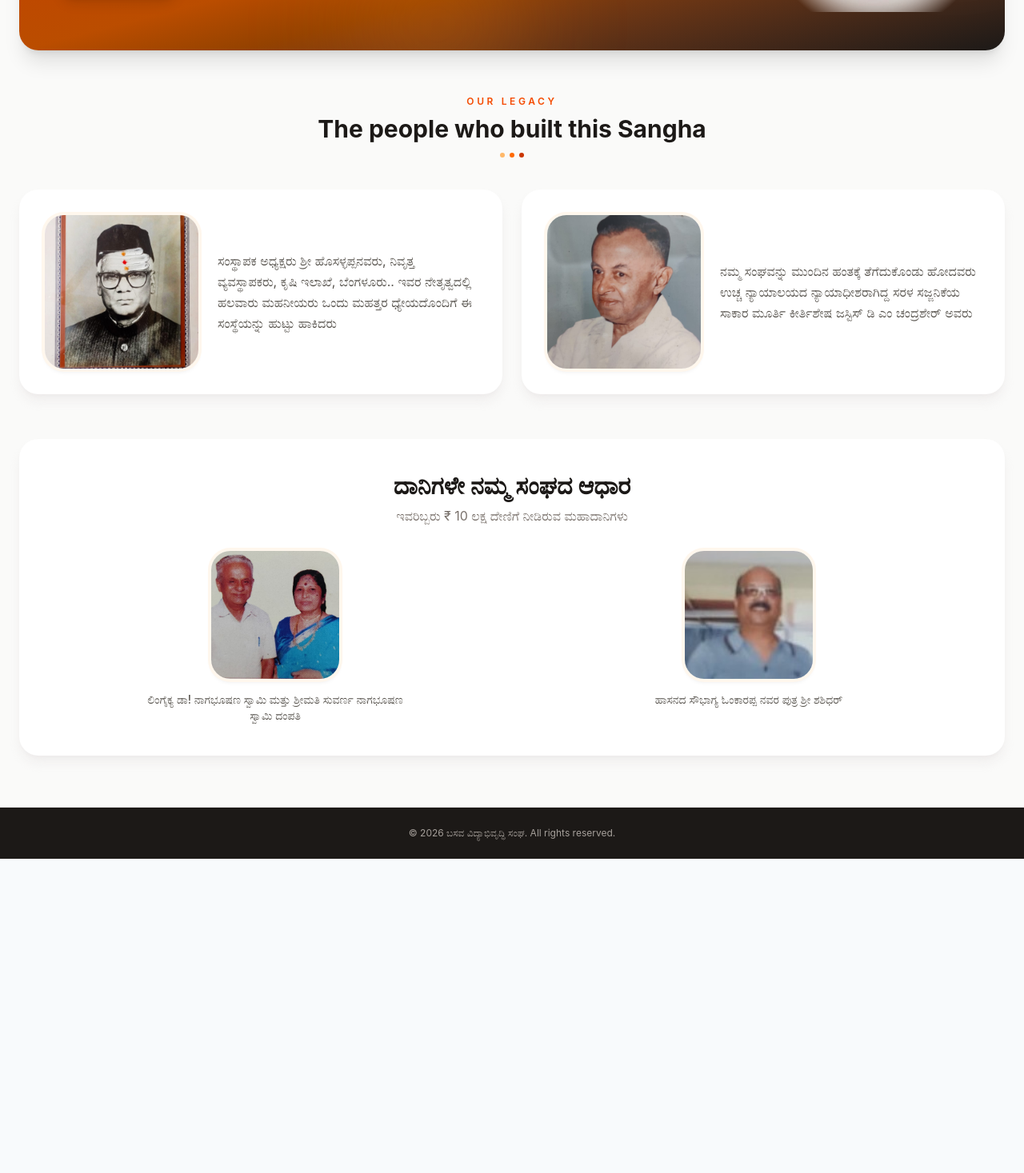
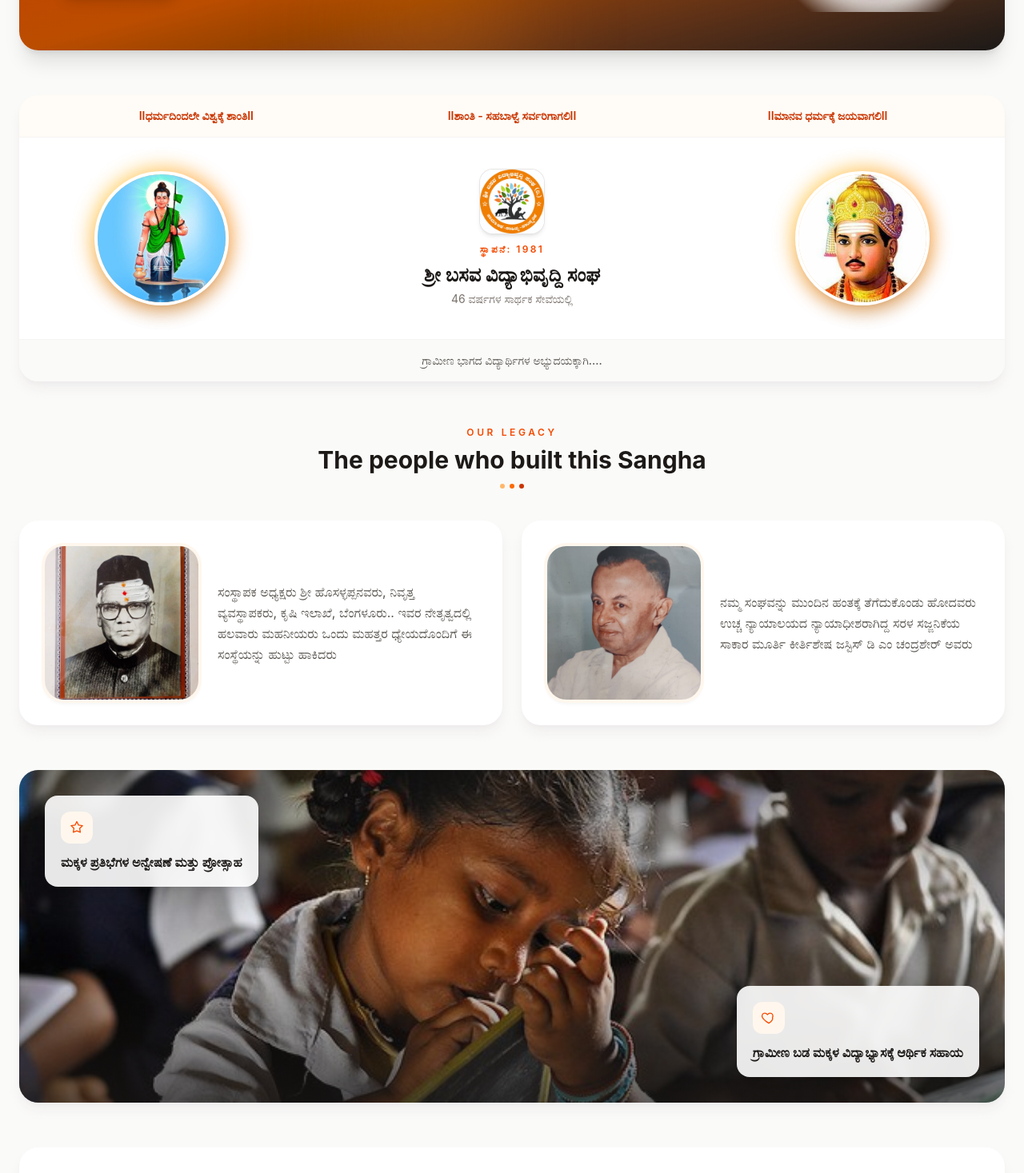
Before and after one commit to sribasavavidhyabhiruddhisanga/SBVSanga, an Angular app: page /dashboard in a window 1280 px wide. Shown: the part 363-1830 px from the top of the page at 80% size. Before the commit the page ends 1437 px from the top, so only its background shows below. Built offline with nearby package versions, Linux system fonts and the light colour scheme.

Commit message:
About Sanga and Impact banner

```diff
--- a/src/app/dashboard/dashboard.component.html
+++ b/src/app/dashboard/dashboard.component.html
@@ -2,7 +2,7 @@
   @if (authService.user; as user) {
     <app-hero-banner
       eyebrow="Welcome"
-      title="ಬಸವ ವಿದ್ಯಾಭಿವೃದ್ಧಿ ಸಂಘ"
+      title="ಶ್ರೀ ಬಸವ ವಿದ್ಯಾಭಿವೃದ್ಧಿ ಸಂಘ"
       subtitle="ನಡೆದಾಡುವ ದೇವರು ಶ್ರೀ ಶ್ರೀ ಶ್ರೀ ಶಿವಕುಮಾರ ಮಹಾಸ್ವಾಮಿಗಳ ಕೃಪಾಶೀರ್ವಾದಗಳೊಂದಿಗೆ"
     >
       <a
@@ -92,7 +92,7 @@
   } @else {
     <app-hero-banner
       eyebrow="Welcome"
-      title="ಬಸವ ವಿದ್ಯಾಭಿವೃದ್ಧಿ ಸಂಘ"
+      title="ಶ್ರೀ ಬಸವ ವಿದ್ಯಾಭಿವೃದ್ಧಿ ಸಂಘ"
       subtitle="ನಡೆದಾಡುವ ದೇವರು ಶ್ರೀ ಶ್ರೀ ಶ್ರೀ ಶಿವಕುಮಾರ ಮಹಾಸ್ವಾಮಿಗಳ ಕೃಪಾಶೀರ್ವಾದಗಳೊಂದಿಗೆ"
     >
       <a
@@ -103,6 +103,89 @@
       </a>
     </app-hero-banner>
   }
+
+  <!-- About the Sangha -->
+  <section class="mt-14">
+    <div class="overflow-hidden rounded-3xl bg-white shadow-lg shadow-stone-200/60">
+      <!-- Mottos, spread evenly across the top -->
+      <div
+        class="grid grid-cols-3 gap-2 border-b border-stone-100 bg-orange-50/50 px-3 py-4 text-center sm:gap-4 sm:px-8"
+      >
+        <p class="text-[11px] font-semibold text-orange-700 sm:text-sm">
+          IIಧರ್ಮದಿಂದಲೇ ವಿಶ್ವಕ್ಕೆ ಶಾಂತಿII
+        </p>
+        <p class="text-[11px] font-semibold text-orange-700 sm:text-sm">
+          IIಶಾಂತಿ - ಸಹಬಾಳ್ವೆ ಸರ್ವರಿಗಾಗಲಿII
+        </p>
+        <p class="text-[11px] font-semibold text-orange-700 sm:text-sm">
+          IIಮಾನವ ಧರ್ಮಕ್ಕೆ ಜಯವಾಗಲಿII
+        </p>
+      </div>
+
+      <!-- Left 25% | Center 50% | Right 25% -->
+      <div
+        class="grid grid-cols-1 items-center gap-8 p-6 sm:grid-cols-[1fr_2fr_1fr] sm:gap-6 sm:p-10"
+      >
+        <div class="flex justify-center">
+          <div class="relative">
+            <div
+              class="absolute -inset-2 rounded-full bg-gradient-to-br from-amber-300 via-orange-400 to-amber-600 opacity-70 blur-md"
+            ></div>
+            <div
+              class="relative h-36 w-36 overflow-hidden rounded-full shadow-xl ring-4 ring-white sm:h-40 sm:w-40"
+            >
+              <img
+                src="assets/dashboardImages/renukacharya.jpg"
+                alt="ಶ್ರೀ ರೇಣುಕಾಚಾರ್ಯ"
+                class="h-full w-full object-cover"
+              />
+            </div>
+          </div>
+        </div>
+
+        <div class="flex flex-col items-center text-center">
+          <div
+            class="flex h-16 w-16 shrink-0 items-center justify-center overflow-hidden rounded-2xl bg-white shadow-md ring-1 ring-stone-200 sm:h-20 sm:w-20"
+          >
+            <img
+              src="assets/dashboardImages/basavaVidyabhiruddhiSanga_logo.jpg"
+              alt="Basava VidyaBhiruddhi Sanga logo"
+              class="h-full w-full object-cover"
+            />
+          </div>
+          <p class="mt-3 text-xs font-semibold uppercase tracking-[0.2em] text-orange-600">
+            ಸ್ಥಾಪನೆ: 1981
+          </p>
+          <h3 class="mt-2 text-xl font-bold text-stone-900 sm:text-2xl">
+            ಶ್ರೀ ಬಸವ ವಿದ್ಯಾಭಿವೃದ್ದಿ ಸಂಘ
+          </h3>
+          <p class="mt-1 text-sm text-stone-500">46 ವರ್ಷಗಳ ಸಾರ್ಥಕ ಸೇವೆಯಲ್ಲಿ</p>
+        </div>
+
+        <div class="flex justify-center">
+          <div class="relative">
+            <div
+              class="absolute -inset-2 rounded-full bg-gradient-to-br from-amber-300 via-orange-400 to-amber-600 opacity-70 blur-md"
+            ></div>
+            <div
+              class="relative h-36 w-36 overflow-hidden rounded-full shadow-xl ring-4 ring-white sm:h-40 sm:w-40"
+            >
+              <img
+                src="assets/dashboardImages/basawanna.jpg"
+                alt="ಶ್ರೀ ಬಸವಣ್ಣ"
+                class="h-full w-full object-cover"
+              />
+            </div>
+          </div>
+        </div>
+      </div>
+
+      <!-- Footer tagline -->
+      <div class="border-t border-stone-100 bg-stone-50 px-4 py-4 text-center sm:px-8">
+        <p class="text-sm font-medium text-stone-600">ಗ್ರಾಮೀಣ ಭಾಗದ ವಿದ್ಯಾರ್ಥಿಗಳ ಅಭ್ಯುದಯಕ್ಕಾಗಿ….</p>
+      </div>
+    </div>
+  </section>
 
   <!-- Our Legacy: founders & leadership -->
   <section class="mt-14">
@@ -121,6 +204,58 @@
         description="ನಮ್ಮ ಸಂಘವನ್ನು ಮುಂದಿನ ಹಂತಕ್ಕೆ ತೆಗೆದುಕೊಂಡು ಹೋದವರು ಉಚ್ಚ ನ್ಯಾಯಾಲಯದ ನ್ಯಾಯಾಧೀಶರಾಗಿದ್ದ ಸರಳ ಸಜ್ಜನಿಕೆಯ ಸಾಕಾರ ಮೂರ್ತಿ ಕೀರ್ತಿಶೇಷ ಜಸ್ಟಿಸ್ ಡಿ ಎಂ ಚಂದ್ರಶೇರ್ ಅವರು"
         imagePosition="right"
       />
+    </div>
+  </section>
+
+  <!-- Impact banner -->
+  <section class="mt-14">
+    <div class="relative overflow-hidden rounded-3xl shadow-lg shadow-stone-200/60">
+      <img
+        src="assets/dashboardImages/school.jpg"
+        alt="ಶಾಲಾ ಮಕ್ಕಳು"
+        class="h-80 w-full object-cover sm:h-[26rem]"
+      />
+      <div
+        class="pointer-events-none absolute inset-0 bg-gradient-to-t from-stone-900/70 via-stone-900/5 to-stone-900/40"
+      ></div>
+
+      <div
+        class="absolute left-4 top-4 max-w-[13rem] rounded-2xl bg-white/90 p-3.5 shadow-xl backdrop-blur-sm sm:left-8 sm:top-8 sm:max-w-xs sm:p-5"
+      >
+        <div class="flex h-9 w-9 items-center justify-center rounded-xl bg-orange-50 text-orange-600 sm:h-10 sm:w-10">
+          <svg xmlns="http://www.w3.org/2000/svg" viewBox="0 0 24 24" fill="none" class="h-5 w-5">
+            <path
+              d="M12 3l2.6 5.3 5.9.9-4.2 4.1 1 5.8L12 16.9 6.7 19l1-5.8L3.5 9.1l5.9-.9L12 3Z"
+              stroke="currentColor"
+              stroke-width="1.6"
+              stroke-linecap="round"
+              stroke-linejoin="round"
+            />
+          </svg>
+        </div>
+        <p class="mt-3 text-sm font-semibold leading-snug text-stone-900 sm:text-base">
+          ಮಕ್ಕಳ ಪ್ರತಿಭೆಗಳ ಅನ್ವೇಷಣೆ ಮತ್ತು ಪ್ರೋತ್ಸಾಹ
+        </p>
+      </div>
+
+      <div
+        class="absolute bottom-4 right-4 max-w-[13rem] rounded-2xl bg-white/90 p-3.5 shadow-xl backdrop-blur-sm sm:bottom-8 sm:right-8 sm:max-w-xs sm:p-5"
+      >
+        <div class="flex h-9 w-9 items-center justify-center rounded-xl bg-orange-50 text-orange-600 sm:h-10 sm:w-10">
+          <svg xmlns="http://www.w3.org/2000/svg" viewBox="0 0 24 24" fill="none" class="h-5 w-5">
+            <path
+              d="M12 20s-7-4.35-9.5-8.5C.9 8.6 2.4 5 6 5c2 0 3.4 1.2 4 2.2C10.6 6.2 12 5 14 5c3.6 0 5.1 3.6 3.5 6.5C19 15.65 12 20 12 20Z"
+              stroke="currentColor"
+              stroke-width="1.6"
+              stroke-linecap="round"
+              stroke-linejoin="round"
+            />
+          </svg>
+        </div>
+        <p class="mt-3 text-sm font-semibold leading-snug text-stone-900 sm:text-base">
+          ಗ್ರಾಮೀಣ ಬಡ ಮಕ್ಕಳ ವಿದ್ಯಾಭ್ಯಾಸಕ್ಕೆ ಆರ್ಥಿಕ ಸಹಾಯ
+        </p>
+      </div>
     </div>
   </section>
 
@@ -151,6 +286,11 @@
           </div>
         }
       </div>
+      <div class="text-center">
+        <p class="mt-6 text-sm text-stone-500 sm:text-base">
+          ಸಾವಿರಾರು ದಾನಿಗಳ ಹಣದಿಂದ ನಮ್ಮ ಸಂಘ ಸೇವೆಯನ್ನು ಮುಂದುವರೆಸಲು ಸಾಧ್ಯವಾಗಿದೆ
+        </p>
+      </div>
     </div>
   </section>
 </div>
```
